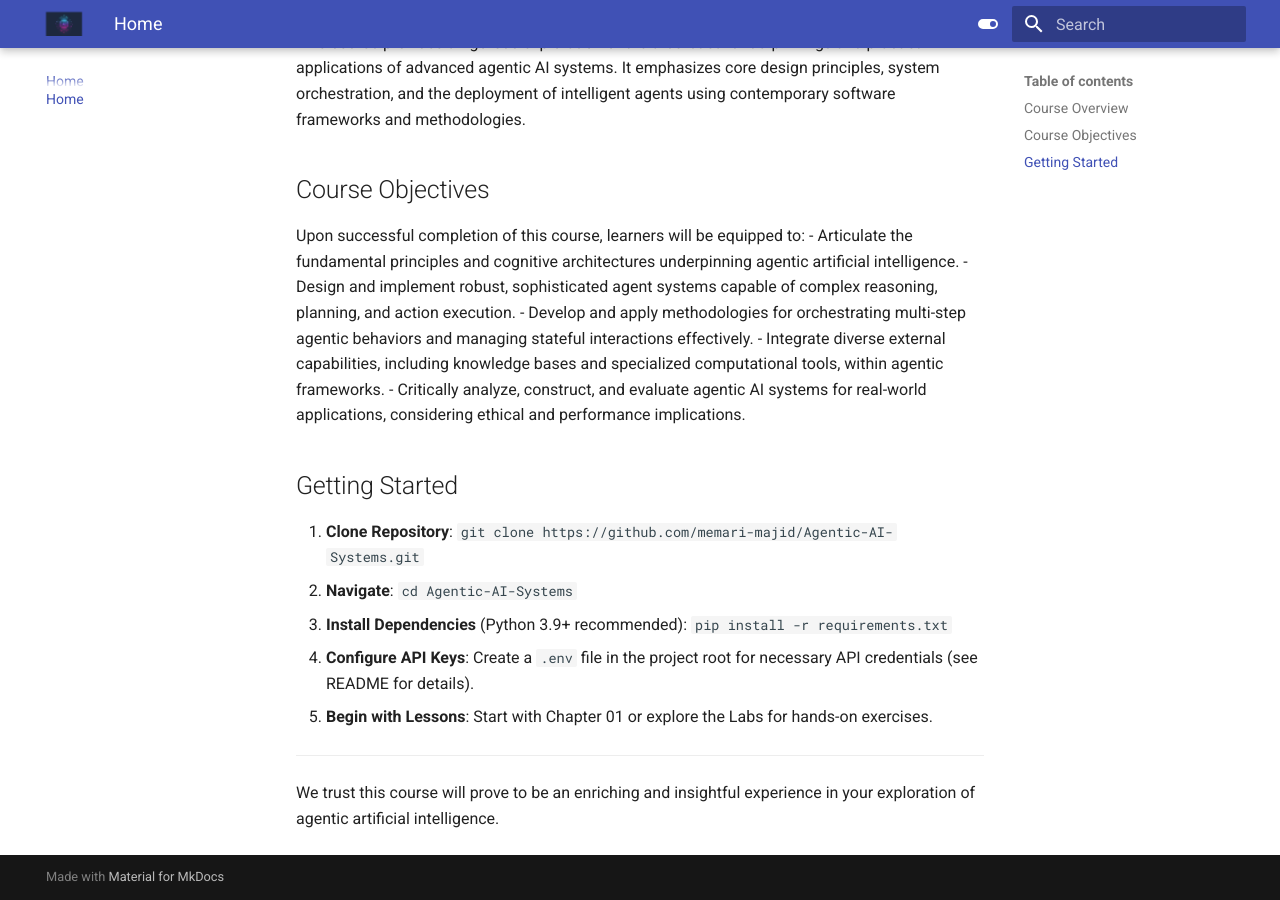
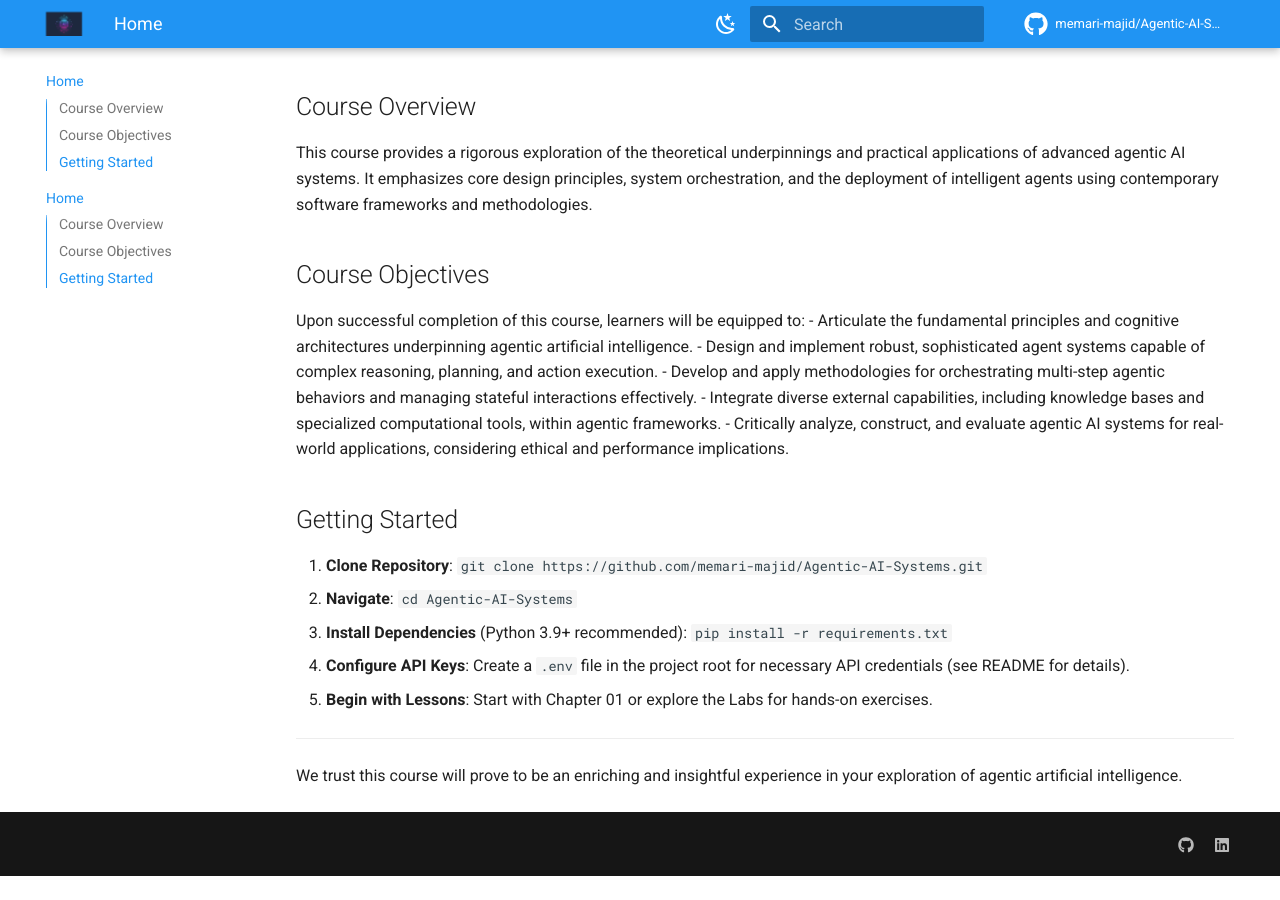
Before and after one commit to memari-majid/Agentic-AI-Systems, an MkDocs documentation site: the page built from docs/index.md, in a window 1280 px wide and 900 px high, scrolled down 764 px. Built offline with MkDocs 1.6.1 and Material for MkDocs 9.7.7, drawn with Linux system fonts in a browser that asks for light colours; comment, search, counter and statistics services are not loaded; after the commit the page ends 1640 px from its top, so only the background shows below that.

Commit message:
Update MkDocs configuration to include repository details, enhance theme settings, and improve navigation features for better user experience.

```diff
--- a/mkdocs.yml
+++ b/mkdocs.yml
@@ -1,5 +1,10 @@
 site_name: Agentic AI Systems
 site_url: https://memari-majid.github.io/Agentic-AI-Systems/
+repo_url: https://github.com/memari-majid/Agentic-AI-Systems
+repo_name: memari-majid/Agentic-AI-Systems
+edit_uri: edit/main/docs/
+
+# Theme configuration
 theme:
   name: material
   logo: logo.png
@@ -11,29 +16,57 @@ theme:
     - navigation.sections
     - navigation.expand
     - navigation.indexes
+    - navigation.top
+    - toc.integrate
+    - content.code.copy
+    - content.action.edit
     - search.suggest
     - search.highlight
   palette:
-    - media: "(prefers-color-scheme: light)"
-      scheme: default
-      primary: indigo
+    - scheme: default
+      primary: blue
       accent: indigo
       toggle:
-        icon: material/toggle-switch
+        icon: material/weather-night
         name: Switch to dark mode
-    - media: "(prefers-color-scheme: dark)"
-      scheme: slate
-      primary: indigo
+    - scheme: slate
+      primary: blue
       accent: indigo
       toggle:
-        icon: material/toggle-switch-off-outline
+        icon: material/weather-sunny
         name: Switch to light mode
+  font:
+    text: Roboto
+    code: Roboto Mono
+  language: en
+  icon:
+    repo: fontawesome/brands/github
+
+extra:
+  social:
+    - icon: fontawesome/brands/github
+      link: https://github.com/memari-majid
+    - icon: fontawesome/brands/linkedin
+      link: https://www.linkedin.com/in/majidmemari/
+  generator: false
+  copyright: Copyright © 2024 Majid Memari
+  analytics:
+    provider: google
+    property: G-XXXXXXXXXX
 
 markdown_extensions:
   - admonition
   - pymdownx.details
   - pymdownx.superfences
   - attr_list
+  - toc:
+      permalink: true
+  - pymdownx.highlight:
+      anchor_linenums: true
+  - pymdownx.inlinehilite
+  - pymdownx.snippets
+  - pymdownx.keys
+  - pymdownx.emoji
 
 nav:
   - Home: index.md
```
